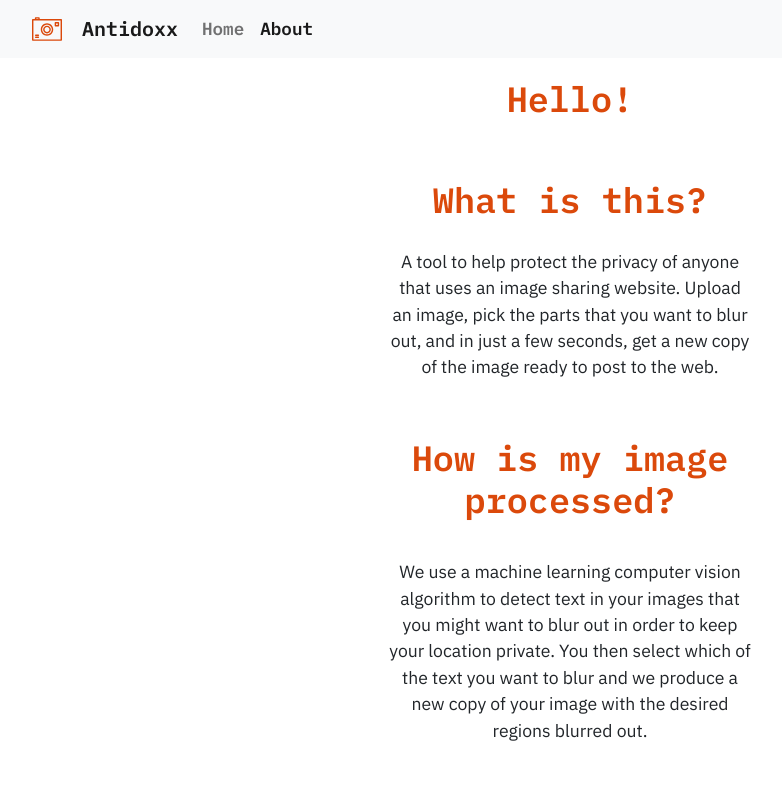
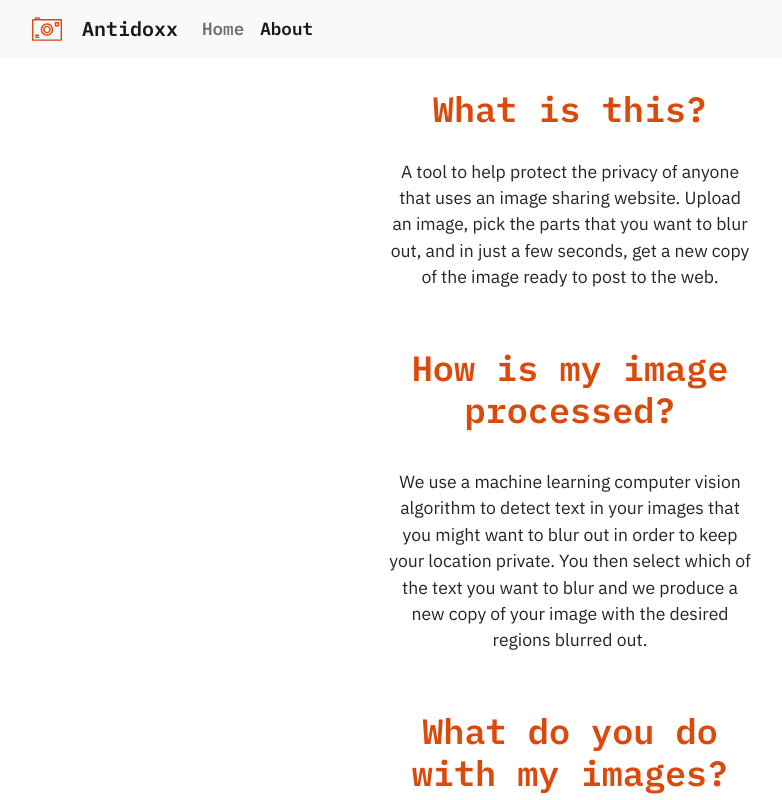
Before and after one commit to MiniHacks/MoreGeese, a React (Create React App) app: page /about in a window 1280 px wide. Shown: the top 800 px of the page, without its empty margins (70-852 px from the left). Built offline with nearby package versions, Linux system fonts and the light colour scheme.

Commit message:
Wow the git commit works!

```diff
--- a/src/pages/about.tsx
+++ b/src/pages/about.tsx
@@ -5,7 +5,6 @@ const About = () => {
   return (
     <div className="page about">
       <div>
-        <h1>Hello!</h1>
         <h2>What is this?</h2>
         <p>
           A tool to help protect the privacy of anyone that uses an image
```
